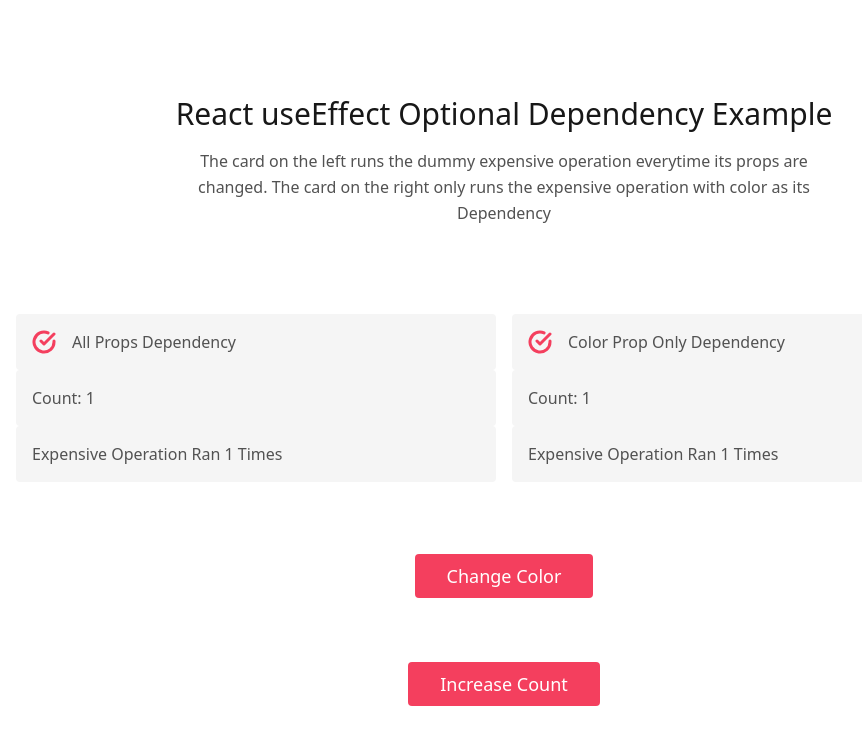
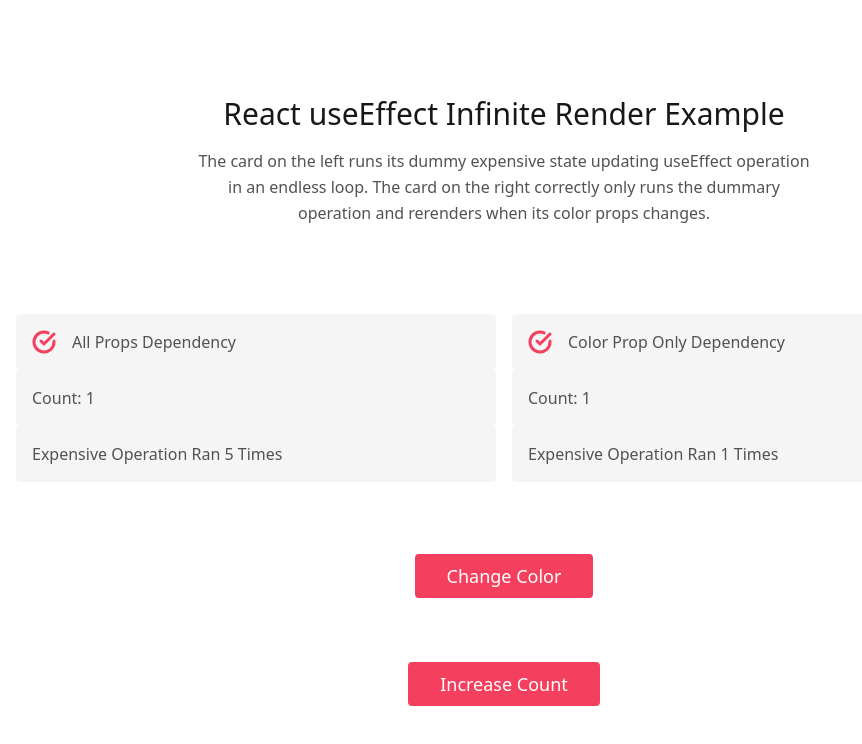
Before and after one commit to Shimin-Zhang/react-examples, a React (Create React App) app: page /useeffect-loop in a window 1280 px wide. Shown: the top 744 px of the page, without its empty margins (136-998 px from the left). Built offline with nearby package versions, Linux system fonts and the light colour scheme.

Commit message:
add infinite loop example

```diff
--- a/package.json
+++ b/package.json
@@ -11,6 +11,7 @@
     "jabber": "^1.2.2",
     "react": "^17.0.2",
     "react-dom": "^17.0.2",
+    "react-router-dom": "^5.2.0",
     "react-scripts": "4.0.3"
   },
   "scripts": {
--- /dev/null
+++ b/src/App.js
@@ -0,0 +1,24 @@
+import React, { useState } from 'react';
+import {
+  BrowserRouter as Router,
+  Switch,
+  Route,
+  Link
+} from "react-router-dom";
+import UseEffectRender from './hooks/UseEffectRender';
+import UseEffectInfty from './hooks/UseEffectInfty';
+
+export default function App() {
+  return (
+    <Router>
+      <Switch>
+        <Route path="/useeffect-render">
+          <UseEffectRender />
+        </Route>
+        <Route path="/useeffect-loop">
+          <UseEffectInfty />
+        </Route>
+      </Switch>
+    </Router>
+  )
+};
--- a/src/components/ListItemIfty.js
+++ b/src/components/ListItemInfty.js
@@ -1,29 +1,28 @@
 import React, { useState, useEffect } from 'react';
 
-export default function ListItemReg({ color, val}) {
-  const [displayVal, setDisplayVal] = useState(val);
-  const [displayColor, setDisplayColor] = useState(color);
+export default function ListItemInfty({ color, val}) {
   const [expOp, setExpOp] = useState(0);
 
   useEffect(() => {
-    setDisplayVal(val);
-    setTimeout(() => { setExpOp(expOp + 1) }, 1000);
-  });
-
-  useEffect(() => {
-    setDisplayColor(color);
     setTimeout(() => { setExpOp(expOp + 1) }, 1000);
   });
 
   const className = `text-${color}-500 w-6 h-6 flex-shrink-0 mr-4`;
+  console.log('rendering from list item infinite loop');
   return (
     <div className="p-2 sm:w-1/2 w-full">
-      <div className="bg-gray-100 rounded flex p-4 h-full items-center">
+      <div className="bg-gray-100 rounded flex p-4 w-full items-center">
         <svg fill="none" stroke="currentColor" strokeLinecap="round" strokeLinejoin="round" strokeWidth="3" className={className} viewBox="0 0 24 24">
           <path d="M22 11.08V12a10 10 0 11-5.93-9.14"></path>
           <path d="M22 4L12 14.01l-3-3"></path>
         </svg>
-        <span className="title-font font-medium">{displayVal}</span>
+        <span className="title-font font-medium">All Props Dependency</span>
+      </div>
+      <div className="bg-gray-100 rounded flex p-4 w-full items-center">
+        <span className="title-font font-medium">Count: {val}</span>
+      </div>
+      <div className="bg-gray-100 rounded flex p-4 w-full items-center">
+        <span className="title-font font-medium">Expensive Operation Ran {expOp} Times</span>
       </div>
     </div>
   );
--- a/src/Content.js
+++ b/src/hooks/UseEffectInfty.js
@@ -1,8 +1,8 @@
 import React, { useState } from 'react';
-import ListItemDepProps from './components/ListItemDepProps';
-import ListItemDepColor from './components/ListItemDepColor';
+import ListItemDepColor from '../components/ListItemDepColor';
+import ListItemInfty from '../components/ListItemInfty';
 
-export default function Content() {
+export default function UseEffectInfty() {
   const [color, setColor] = useState("red");
   const possibleColors = ['red', 'blue', 'green', 'yellow', 'indigo'];
   const setRandomColor = () => {
@@ -18,11 +18,11 @@
       <section className="text-gray-600 body-font">
         <div className="container px-5 py-24 mx-auto">
           <div className="text-center mb-20">
-            <h1 className="sm:text-3xl text-2xl font-medium text-center title-font text-gray-900 mb-4">React useEffect Optional Dependency Example</h1>
-            <p className="text-base leading-relaxed xl:w-2/4 lg:w-3/4 mx-auto">The card on the left runs the dummy expensive operation everytime its props are changed. The card on the right only runs the expensive operation with color as its Dependency</p>
+            <h1 className="sm:text-3xl text-2xl font-medium text-center title-font text-gray-900 mb-4">React useEffect Infinite Render Example</h1>
+            <p className="text-base leading-relaxed xl:w-2/4 lg:w-3/4 mx-auto">The card on the left runs its dummy expensive state updating useEffect operation in an endless loop. The card on the right correctly only runs the dummary operation and rerenders when its color props changes.</p>
           </div>
           <div className="flex flex-wrap lg:w-4/5 sm:mx-auto sm:mb-2 -mx-2">
-            <ListItemDepProps color={color} val={count} key={0} />
+            <ListItemInfty color={color} val={count} key={0} />
             <ListItemDepColor color={color} val={count} key={1} />
           </div>
           <button onClick={setRandomColor} className="flex mx-auto mt-16 text-white bg-red-500 border-0 py-2 px-8 focus:outline-none hover:bg-red-600 rounded text-lg">Change Color</button>
--- /dev/null
+++ b/src/hooks/UseEffectRender.js
@@ -0,0 +1,33 @@
+import React, { useState } from 'react';
+import ListItemDepProps from '../components/ListItemDepProps';
+import ListItemDepColor from '../components/ListItemDepColor';
+
+export default function UseEffectRender() {
+  const [color, setColor] = useState("red");
+  const possibleColors = ['red', 'blue', 'green', 'yellow', 'indigo'];
+  const setRandomColor = () => {
+    const nextIdx = (possibleColors.findIndex(i => i === color) + 1) % 5;
+    setColor(possibleColors[nextIdx]);
+  };
+  const [count, setCount] = useState(1);
+  const incCount = () => {
+    setCount(count+1);
+  };
+
+  return (
+      <section className="text-gray-600 body-font">
+        <div className="container px-5 py-24 mx-auto">
+          <div className="text-center mb-20">
+            <h1 className="sm:text-3xl text-2xl font-medium text-center title-font text-gray-900 mb-4">React useEffect Render Dependency Example</h1>
+            <p className="text-base leading-relaxed xl:w-2/4 lg:w-3/4 mx-auto">The card on the left runs the dummy expensive operation everytime any of its props are changed. The card on the right only runs the expensive operation and rerenders when its color prop changes</p>
+          </div>
+          <div className="flex flex-wrap lg:w-4/5 sm:mx-auto sm:mb-2 -mx-2">
+            <ListItemDepProps color={color} val={count} key={0} />
+            <ListItemDepColor color={color} val={count} key={1} />
+          </div>
+          <button onClick={setRandomColor} className="flex mx-auto mt-16 text-white bg-red-500 border-0 py-2 px-8 focus:outline-none hover:bg-red-600 rounded text-lg">Change Color</button>
+          <button onClick={incCount} className="flex mx-auto mt-16 text-white bg-red-500 border-0 py-2 px-8 focus:outline-none hover:bg-red-600 rounded text-lg">Increase Count</button>
+        </div>
+      </section>
+  )
+};
--- a/src/index.js
+++ b/src/index.js
@@ -1,11 +1,11 @@
 import React from 'react';
 import ReactDOM from 'react-dom';
 import './index.css';
-import Content from './Content';
+import App from './App';
 
 ReactDOM.render(
   <React.StrictMode>
-    <Content />
+    <App />
   </React.StrictMode>,
   // The WP version with shortcode
   // document.getElementById('calculator-root')
```
Also changed, not shown: 1 other file (tests, documents, lock files or other folders).
